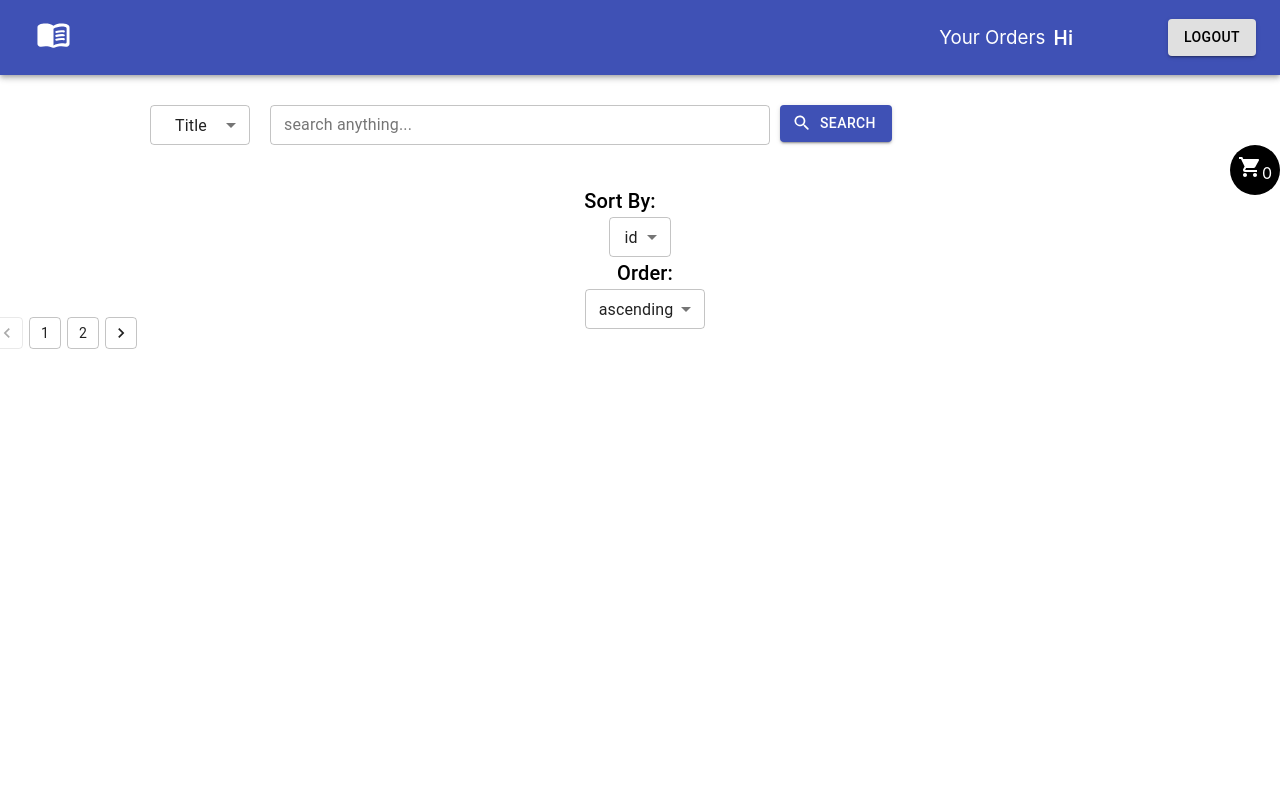
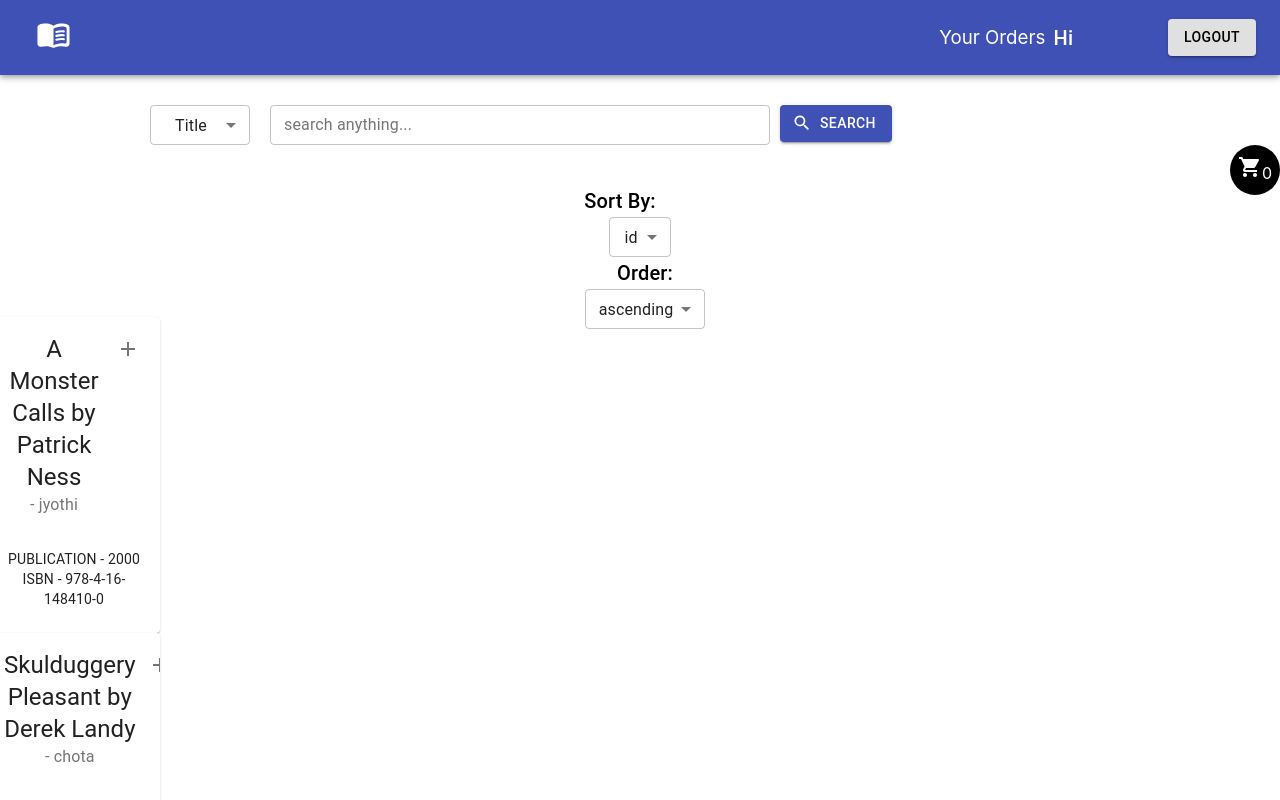
Before and after one commit to srujanmelam/online-library, a React (Create React App) app: page /home in a window 1280 px wide. Shown: the top 800 px of the page. Built offline with nearby package versions, Linux system fonts and the light colour scheme; data requests are answered from the project's data file.

Commit message:
fixed bug

```diff
--- a/src/Component/Paginate.js
+++ b/src/Component/Paginate.js
@@ -3,7 +3,7 @@ import { Grid } from "@material-ui/core";
 import Pagination from "@material-ui/lab/Pagination"
 
 const Paginate = ({ items, Component }) => {
-  const [pageNumber, setPageNumber] = useState(0);
+  const [pageNumber, setPageNumber] = useState(1);
   const itemsPerPage = 5;
   const pagesVisited = (pageNumber-1) * itemsPerPage;
   const displayItems = items.slice(pagesVisited, pagesVisited + itemsPerPage);
```
